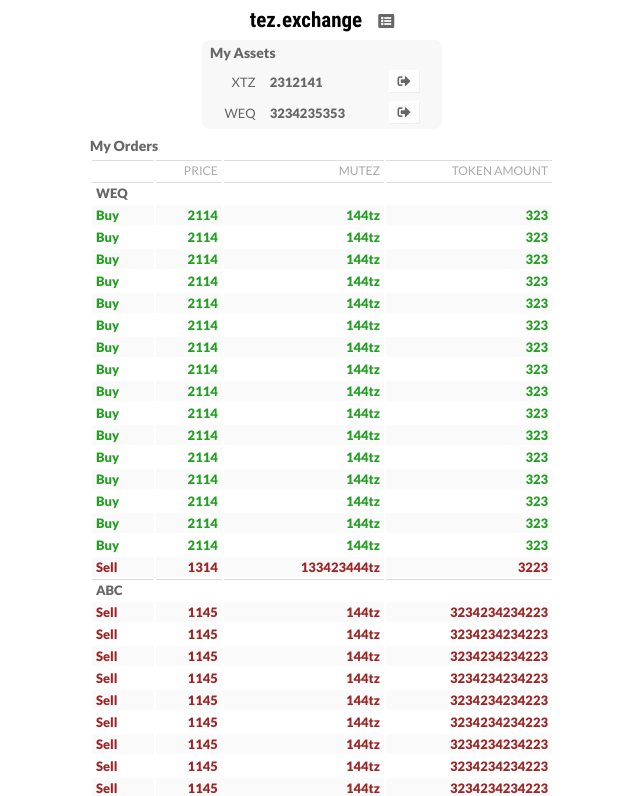
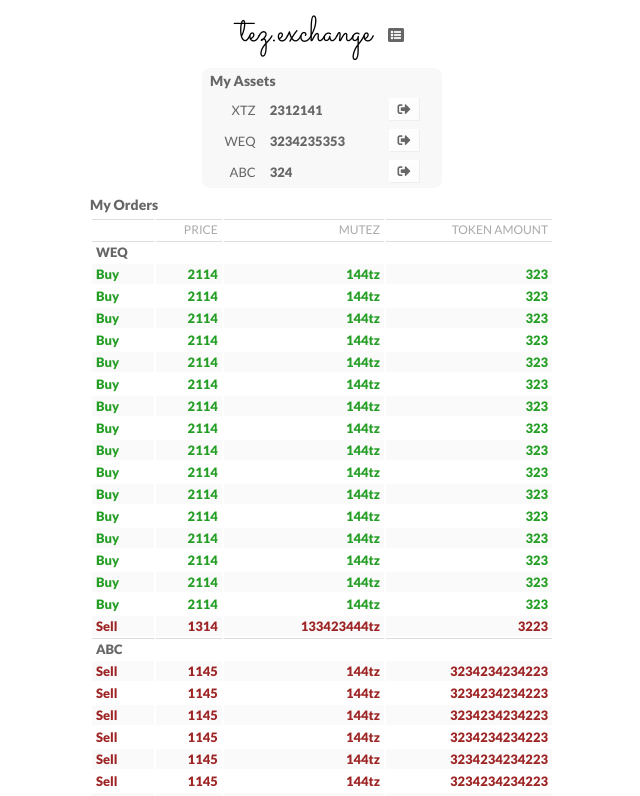
Before and after one commit to tezexchange/tezexchange-web, a Nuxt app: page /my-orders in a window 1280 px wide. Shown: the top 796 px of the page, without its empty margins (318-958 px from the left). Built offline with nearby package versions, Linux system fonts and the light colour scheme.

Commit message:
change logo font

```diff
--- a/src/js/data.js
+++ b/src/js/data.js
@@ -1,6 +1,7 @@
 export const sample_my_assets = {
   XTZ: '2312141',
-  WEQ: '3234235353'
+  WEQ: '3234235353',
+  ABC: '324'
 }
 
 
--- a/src/layouts/default.vue
+++ b/src/layouts/default.vue
@@ -83,11 +83,18 @@ h2 { font-weight: 900; font-size: 14px; }
 .wrapper {max-width: 480px; margin: 0 auto; position: relative;}
 header {display: flex; justify-content: center; align-items: center; max-width: 480px; margin: 8px auto;}
 .logo {}
-.logo * {font-family: 'Roboto Condensed'; font-weight: 700; font-size: 21px;}
+.logo * {font-family: 'Sacramento'; font-size: 36px;}
 .menu {margin-left: 16px}
 </style>
 
 <style>
+@font-face {
+    font-family: 'Sacramento';
+    src: url('../webfonts/Sacramento-Regular.woff2') format('woff2');
+    font-weight: normal;
+    font-style: normal;
+}
+
 @font-face {
     font-family: 'Lato';
     src: url('../webfonts/Lato-Regular.woff2') format('woff2');
@@ -109,12 +116,5 @@ header {display: flex; justify-content: center; align-items: center; max-width:
     font-style: normal;
 }
 
-@font-face {
-    font-family: 'Roboto Condensed';
-    src: url('../webfonts/RobotoCondensed-Bold.woff2') format('woff2');
-    font-weight: bold;
-    font-style: normal;
-}
-
 
 </style>
--- a/src/pages/my-orders/index.vue
+++ b/src/pages/my-orders/index.vue
@@ -27,7 +27,7 @@
           this.selected.index = i
           this.selected.top_px = 0
           this.$nextTick(() => {
-            this.selected.top_px = event.target.getBoundingClientRect().top + (window.pageYOffset || document.documentElement.scrollTop) - 43
+            this.selected.top_px = event.target.getBoundingClientRect().top + (window.pageYOffset || document.documentElement.scrollTop) - 71
           })
         }
       }
```
Also changed, not shown: src/webfonts/Sacramento-Regular.woff2 (added).
